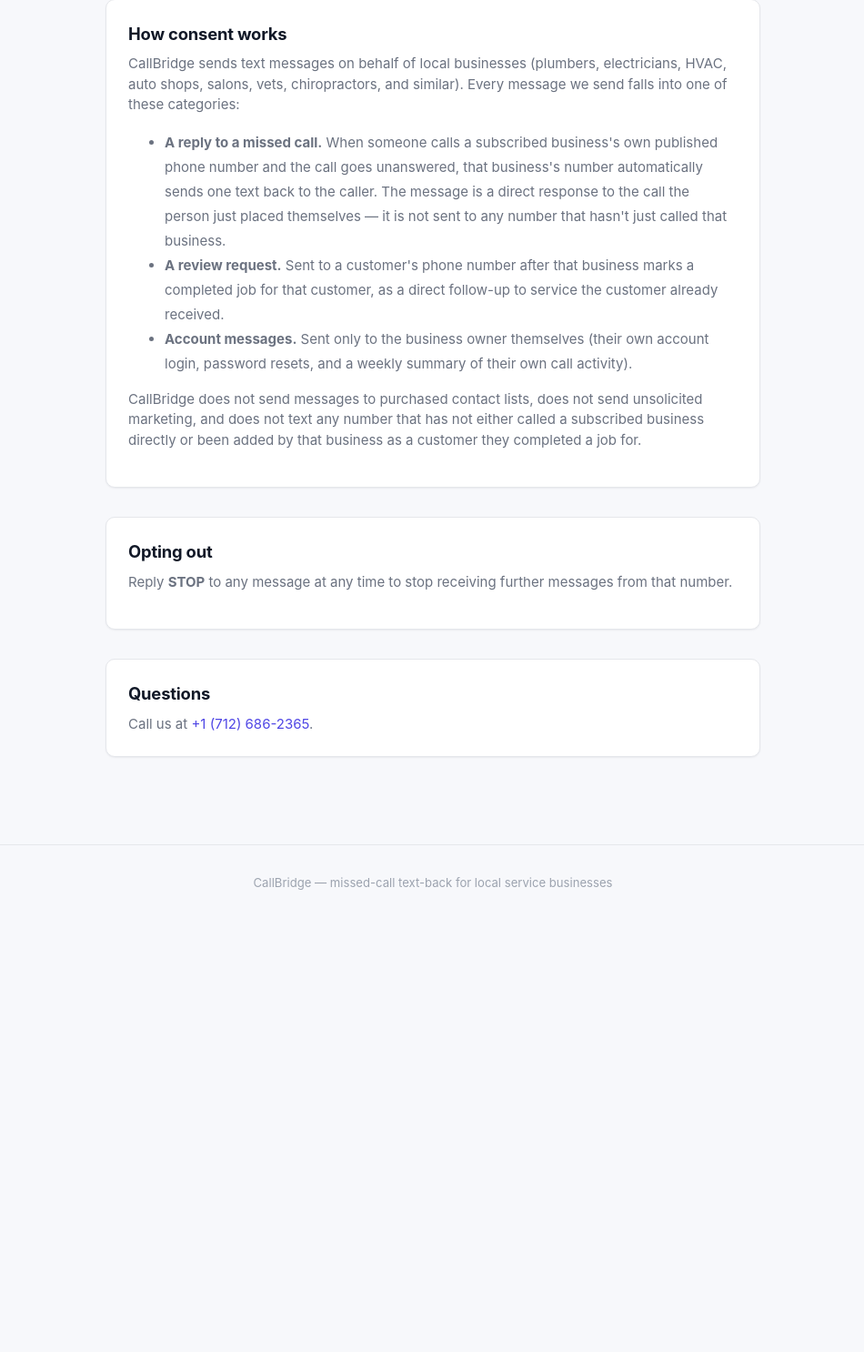
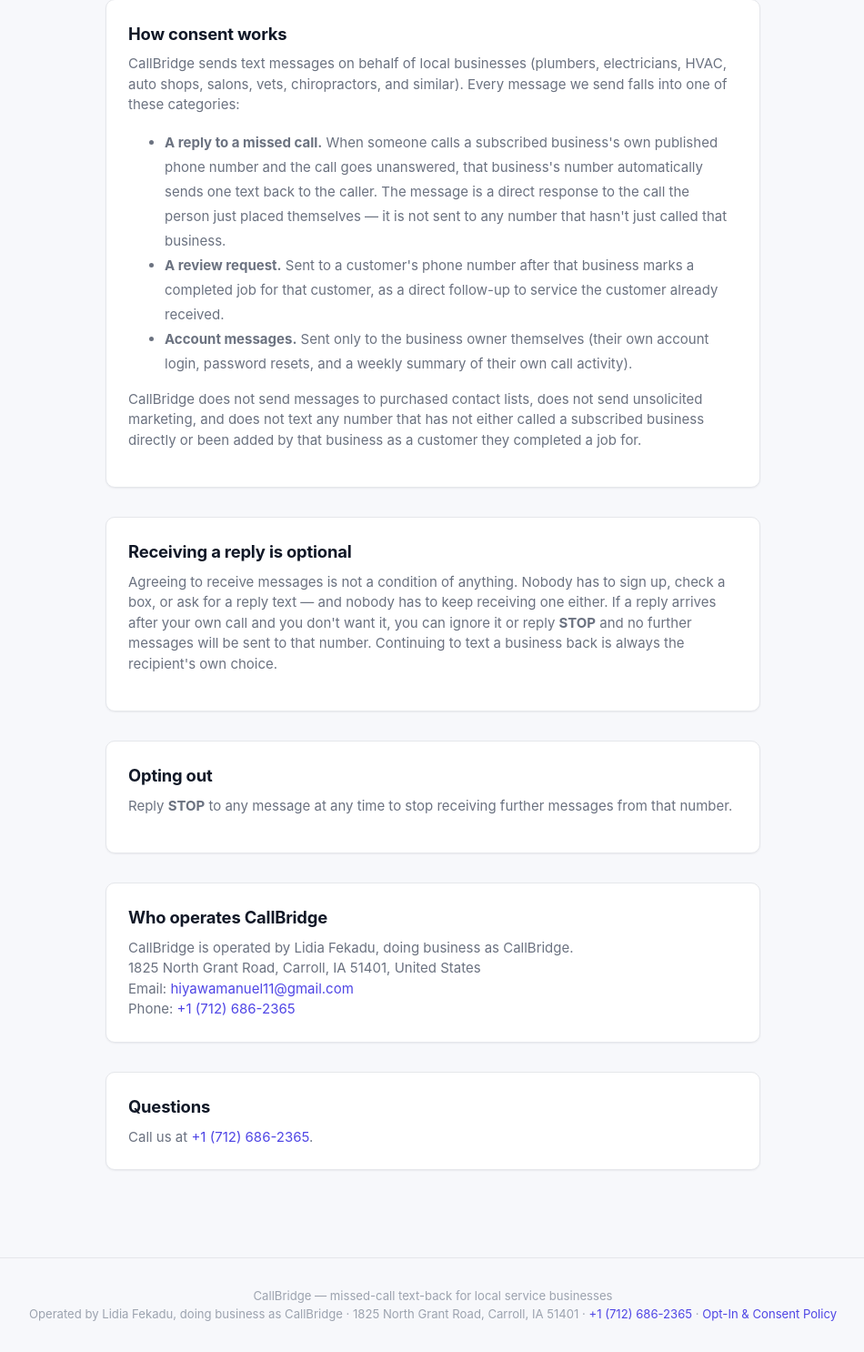
Before and after one commit to hiyaw10/callbridge, a Python web app: template app/templates/opt_in_policy.html in a window 1280 px wide. Shown: the part 219-1705 px from the top of the page at 91% size, without its empty margins (164-1114 px from the left). Before the commit the page ends 1197 px from the top, so only its background shows below. Run offline with Jinja, Linux system fonts and the light colour scheme; the template is opened without the code that fills it, so the values that code supplies are empty.

Commit message:
Add business identity and explicit optionality language to opt-in policy
Twilio's toll-free verification kept rejecting with 30445 (business info
unverifiable) and 30505 (agreeing to receive messages must be optional)
even after the submitted business info and website were both correct and
live. The site itself never displayed the registered business identity
(legal name, DBA, address) anywhere a reviewer could cross-check against
the submission, and the opt-in policy only described stopping *further*
messages, never stated the reply itself is optional.

Add a "Who operates CallBridge" block (legal name, DBA, address, contact)
to the opt-in policy page and site-wide footer, and a new section
explicitly stating that receiving a reply is not a condition of anything
and is always the recipient's choice.

Co-Authored-By: Claude Sonnet 5 <noreply@anthropic.com>

```diff
--- a/app/templates/base.html
+++ b/app/templates/base.html
@@ -34,7 +34,12 @@
   {% block body %}{% endblock %}
 
   {% block footer %}
-  <div class="footer">CallBridge &mdash; missed-call text-back for local service businesses</div>
+  <div class="footer">
+    CallBridge &mdash; missed-call text-back for local service businesses<br>
+    Operated by Lidia Fekadu, doing business as CallBridge &middot; 1825 North Grant Road, Carroll, IA 51401 &middot;
+    <a href="tel:+17126862365">+1 (712) 686-2365</a> &middot;
+    <a href="/legal/opt-in-policy">Opt-In &amp; Consent Policy</a>
+  </div>
   {% endblock %}
 </body>
 </html>
--- a/app/templates/opt_in_policy.html
+++ b/app/templates/opt_in_policy.html
@@ -18,8 +18,23 @@
   </div>
 
   <div class="card card-pad" style="margin: 2rem 0;">
+    <h2>Receiving a reply is optional</h2>
+    <p>Agreeing to receive messages is not a condition of anything. Nobody has to sign up, check a box, or ask for a reply text &mdash; and nobody has to keep receiving one either. If a reply arrives after your own call and you don't want it, you can ignore it or reply <strong>STOP</strong> and no further messages will be sent to that number. Continuing to text a business back is always the recipient's own choice.</p>
+  </div>
+
+  <div class="card card-pad" style="margin: 2rem 0;">
     <h2>Opting out</h2>
     <p>Reply <strong>STOP</strong> to any message at any time to stop receiving further messages from that number.</p>
+  </div>
+
+  <div class="card card-pad" style="margin: 2rem 0;">
+    <h2>Who operates CallBridge</h2>
+    <p style="margin: 0;">
+      CallBridge is operated by Lidia Fekadu, doing business as CallBridge.<br>
+      1825 North Grant Road, Carroll, IA 51401, United States<br>
+      Email: <a href="mailto:hiyawamanuel11@gmail.com">hiyawamanuel11@gmail.com</a><br>
+      Phone: <a href="tel:+17126862365">+1 (712) 686-2365</a>
+    </p>
   </div>
 
   <div class="card card-pad" style="margin: 2rem 0;">
```
